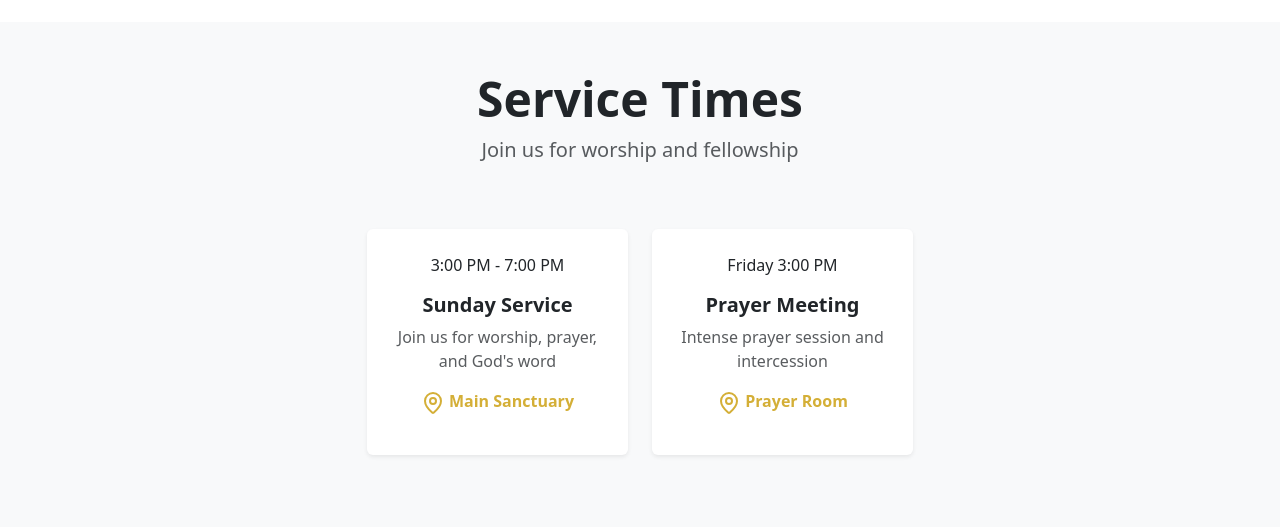
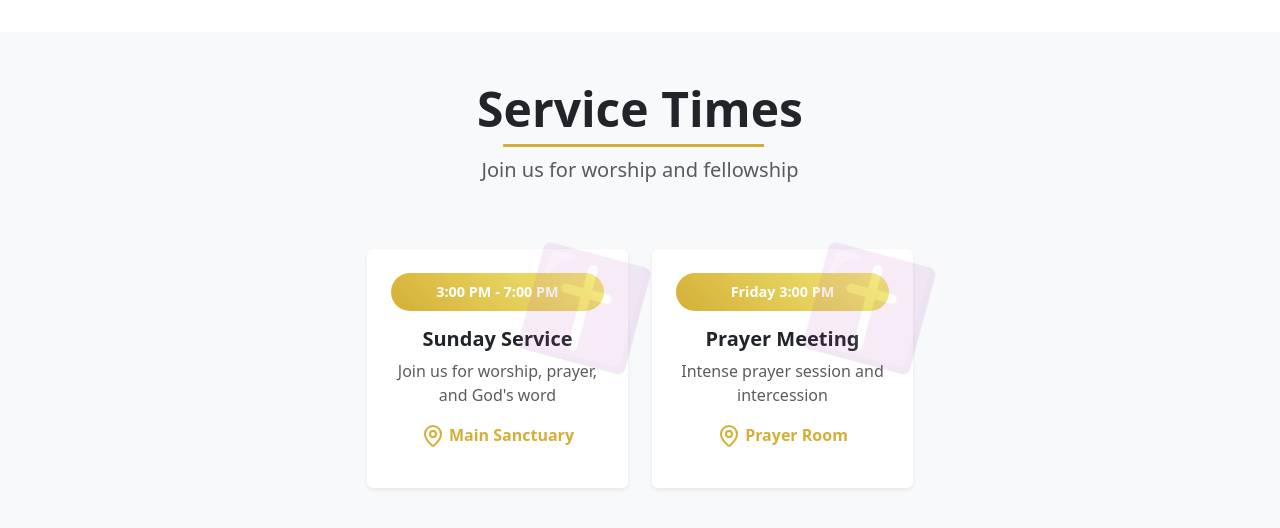
Before and after one commit to XyonShadow/Succeders-global, a React (Vite) app: page / in a window 1280 px wide. Shown: the part 1248-1776 px from the top of the page. Built offline with nearby package versions, Linux system fonts and the light colour scheme.

Commit message:
update styling

```diff
--- a/src/styles/App.css
+++ b/src/styles/App.css
@@ -32,3 +32,45 @@
   border-color: var(--gold);
   color: var(--white);
 }
+
+.card-hover:hover {
+  transform: translateY(-5px);
+  box-shadow: 0 10px 25px rgba(0,0,0,0.15);
+  transition: all 0.3s ease;
+}
+
+.cross-pattern::before {
+  content: '✝';
+  position: absolute;
+  top: -20px;
+  right: -20px;
+  font-size: 100px;
+  color: rgba(212, 175, 55, 0.1);
+  transform: rotate(15deg);
+}
+
+.section-title {
+  position: relative;
+  display: inline-block;
+  padding-bottom: 10px;
+}
+
+.section-title::after {
+  content: '';
+  position: absolute;
+  bottom: 0;
+  left: 0%;
+  width: 80%;
+  transform: translateX(10%);
+  height: 3px;
+  background-color: var(--gold);
+}
+
+.service-time {
+  background: linear-gradient(45deg, #d4af37, #f4e976);
+  color: white;
+  padding: 8px 16px;
+  border-radius: 20px;
+  font-weight: 600;
+  font-size: 0.9rem;
+}
```
